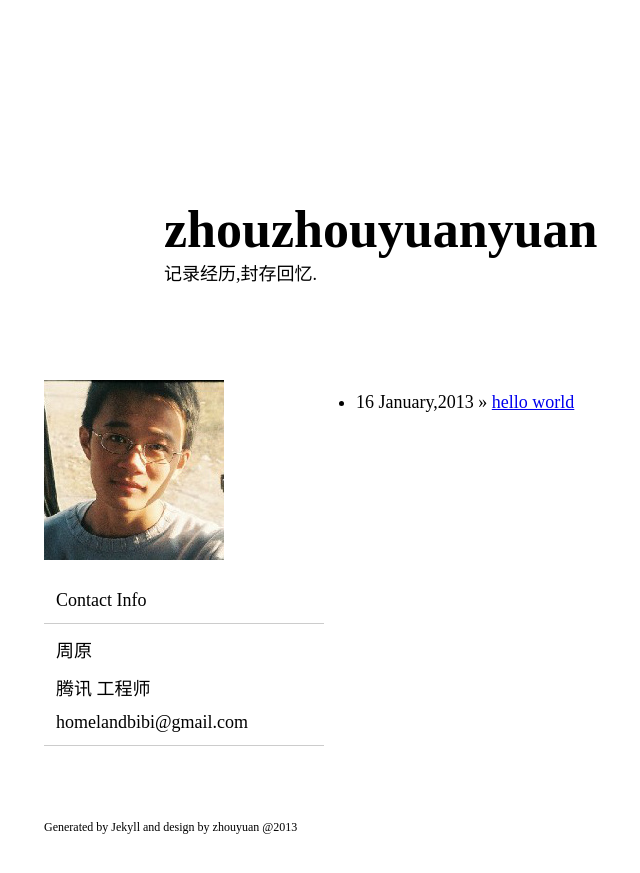
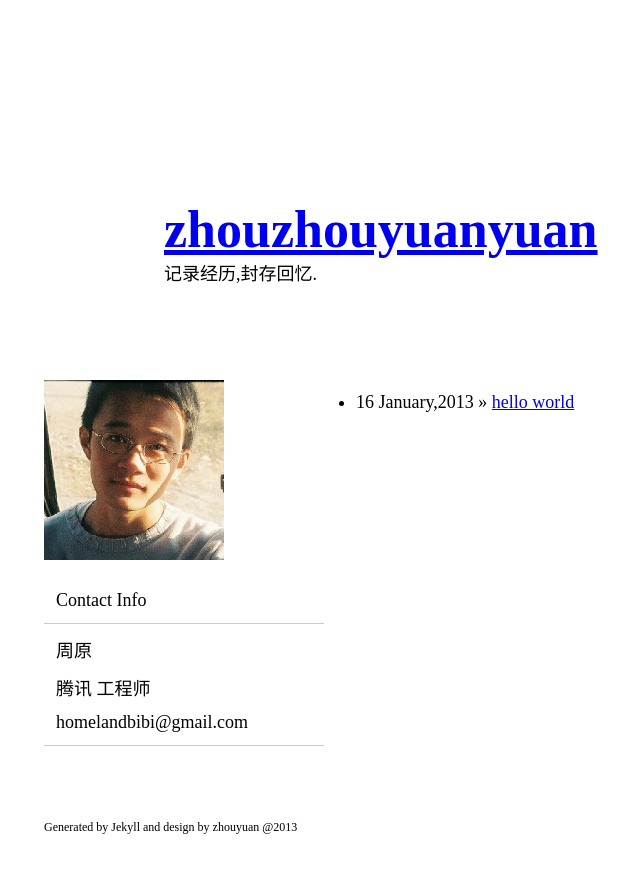
Before and after one commit to rangechow/rangechow.github.com, a Jekyll site: the page built from index.html, in a window 1280 px wide. Shown: the top 873 px of the page, without its empty margins (116-756 px from the left). Built offline with Jekyll 4.4.1, drawn with Linux system fonts in a browser that asks for light colours.

Commit message:
add headline link

```diff
--- a/_layouts/default.html
+++ b/_layouts/default.html
@@ -10,7 +10,11 @@
     <div id="container">
       <div id="container-header">
         <div id="container-header-content">
-          <h1 class="header-name">zhouzhouyuanyuan</h1>
+          <h1 class="header-name">
+            <a href="http://rangechow.github.com/">
+              zhouzhouyuanyuan
+            </a>
+          </h1>
           <h2 class="header-description">记录经历,封存回忆.</h2>
         </div>
       </div>
```
